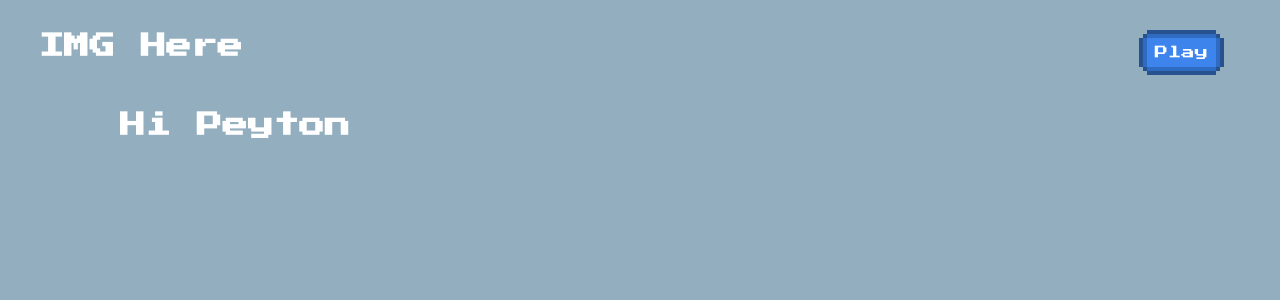
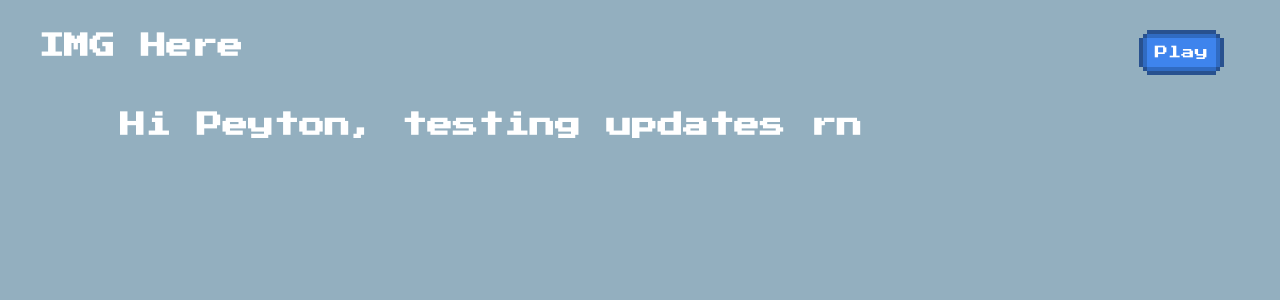
Before and after one commit to jettneubacher/MachineLearning21, a React (Vite) app: page / in a window 1280 px wide. Shown: the top 300 px of the page. Built offline with nearby package versions, Linux system fonts and the light colour scheme.

Commit message:
update test

```diff
--- a/src/components/About.jsx
+++ b/src/components/About.jsx
@@ -3,7 +3,7 @@ import "./css/about.css";
 const About = ({ page, setPage }) => {
   return (
     <div class="about">
-      <h1 class="about-title">Hi Peyton</h1>
+      <h1 class="about-title">Hi Peyton, testing updates rn</h1>
     </div>
   );
 };
```
